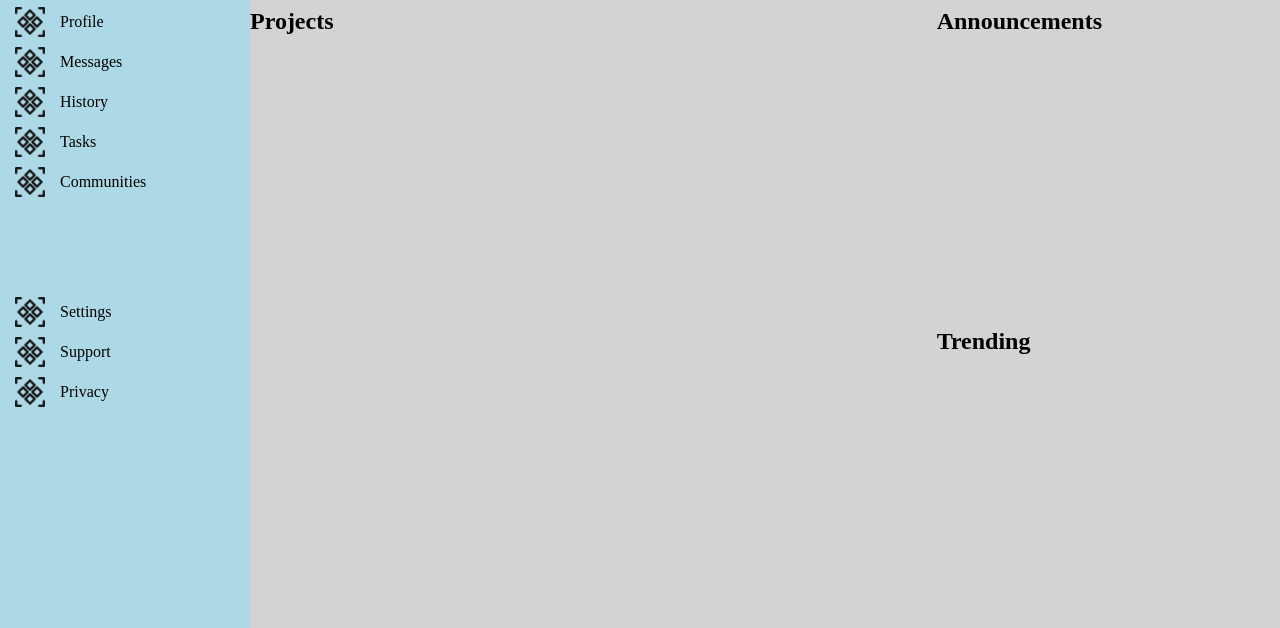
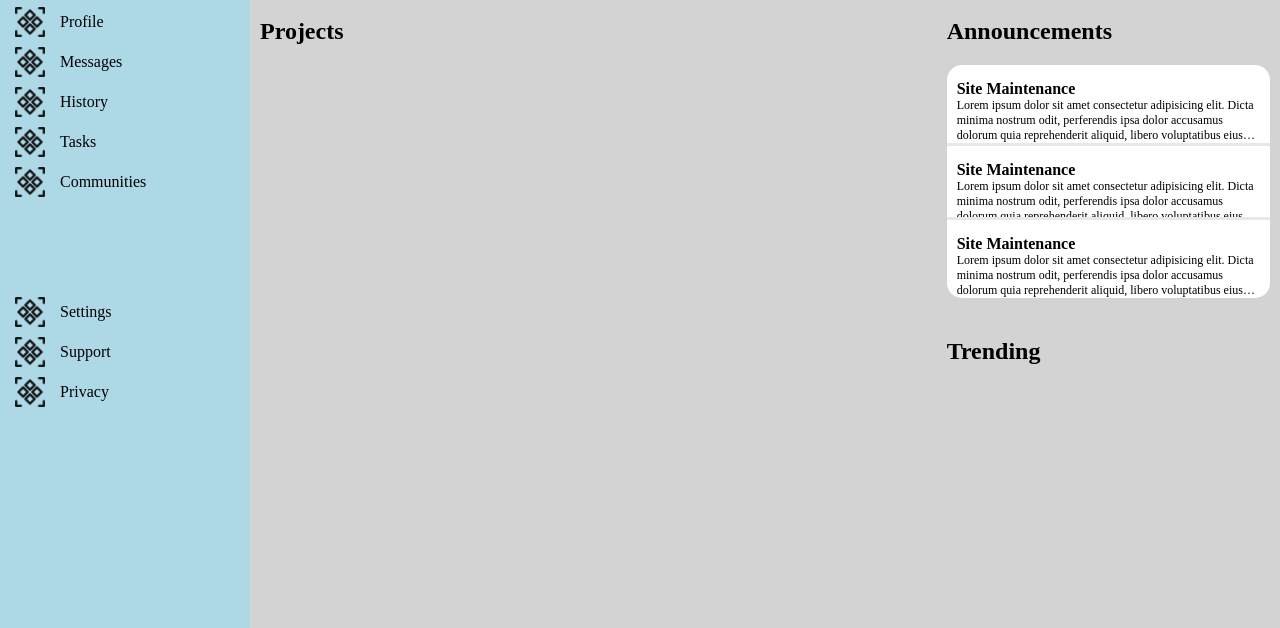
Before and after one commit to ChrisBell555/admin-dashboard, a plain HTML site: page index.html in a window 1280 px wide. Shown: the part 172-800 px from the top of the page. Drawn offline with Linux system fonts and the light colour scheme.

Commit message:
announcements area complete

```diff
--- a/index.html
+++ b/index.html
@@ -89,7 +89,20 @@
                 </div>
                 <div class="announcements">
                     <h2>Announcements</h2>
-                    <div class="announcements-container"></div>
+                    <div class="announcements-container">
+                        <div class="announcement-item">
+                            <h4>Site Maintenance</h4>
+                            <p>Lorem ipsum dolor sit amet consectetur adipisicing elit. Dicta minima nostrum odit, perferendis ipsa dolor accusamus dolorum quia reprehenderit aliquid, libero voluptatibus eius obcaecati soluta harum! Tempore aliquid nulla impedit!</p>
+                        </div>
+                        <div class="announcement-item">
+                            <h4>Site Maintenance</h4>
+                            <p>Lorem ipsum dolor sit amet consectetur adipisicing elit. Dicta minima nostrum odit, perferendis ipsa dolor accusamus dolorum quia reprehenderit aliquid, libero voluptatibus eius obcaecati soluta harum! Tempore aliquid nulla impedit!</p>
+                        </div>
+                        <div class="announcement-item">
+                            <h4>Site Maintenance</h4>
+                            <p>Lorem ipsum dolor sit amet consectetur adipisicing elit. Dicta minima nostrum odit, perferendis ipsa dolor accusamus dolorum quia reprehenderit aliquid, libero voluptatibus eius obcaecati soluta harum! Tempore aliquid nulla impedit!</p>
+                        </div>
+                    </div>
                 </div>
                 <div class="trending">
                     <h2>Trending</h2>
--- a/styles.css
+++ b/styles.css
@@ -81,20 +81,60 @@ form {
     display: grid;
     background-color: lightgray;
     grid-template-columns: 2fr 1fr;
+    grid-template-rows: 50% 50%;
+
 }
 
 .projects {
     display: grid;
     grid-template-rows: auto 1fr;
     grid-row: 1 / 3;
+    margin: 10px;
 }
 
 .announcements {
     display: grid;
     grid-template-rows: auto 1fr;
+    margin: 10px;
 }
 
 .trending {
     display: grid;
     grid-template-rows: auto 1fr;
+    margin: 10px;
 }
+
+
+.announcements-container {
+    display: grid;
+    grid-template-rows: repeat(3, 1fr);
+    background-color: white;
+    border-radius: 15px;
+    overflow: hidden;
+}
+
+.announcement-item{
+    padding: 10px;
+    overflow: hidden;
+}
+
+.announcement-item > p {
+    font-size: 12px;
+    text-overflow: ellipsis;
+    overflow: hidden;
+    max-height: 50px;
+    display: -webkit-box;
+    -webkit-line-clamp: 3;
+    -webkit-box-orient: vertical;
+    margin: 0;
+}
+
+.announcement-item > h4 {
+    margin: 0;
+    margin-top: 5px;
+}
+
+.announcement-item:nth-child(2) {
+    border-top: 3px rgb(232, 232, 232) solid;
+    border-bottom: 3px rgb(232, 232, 232) solid;
+}
```
